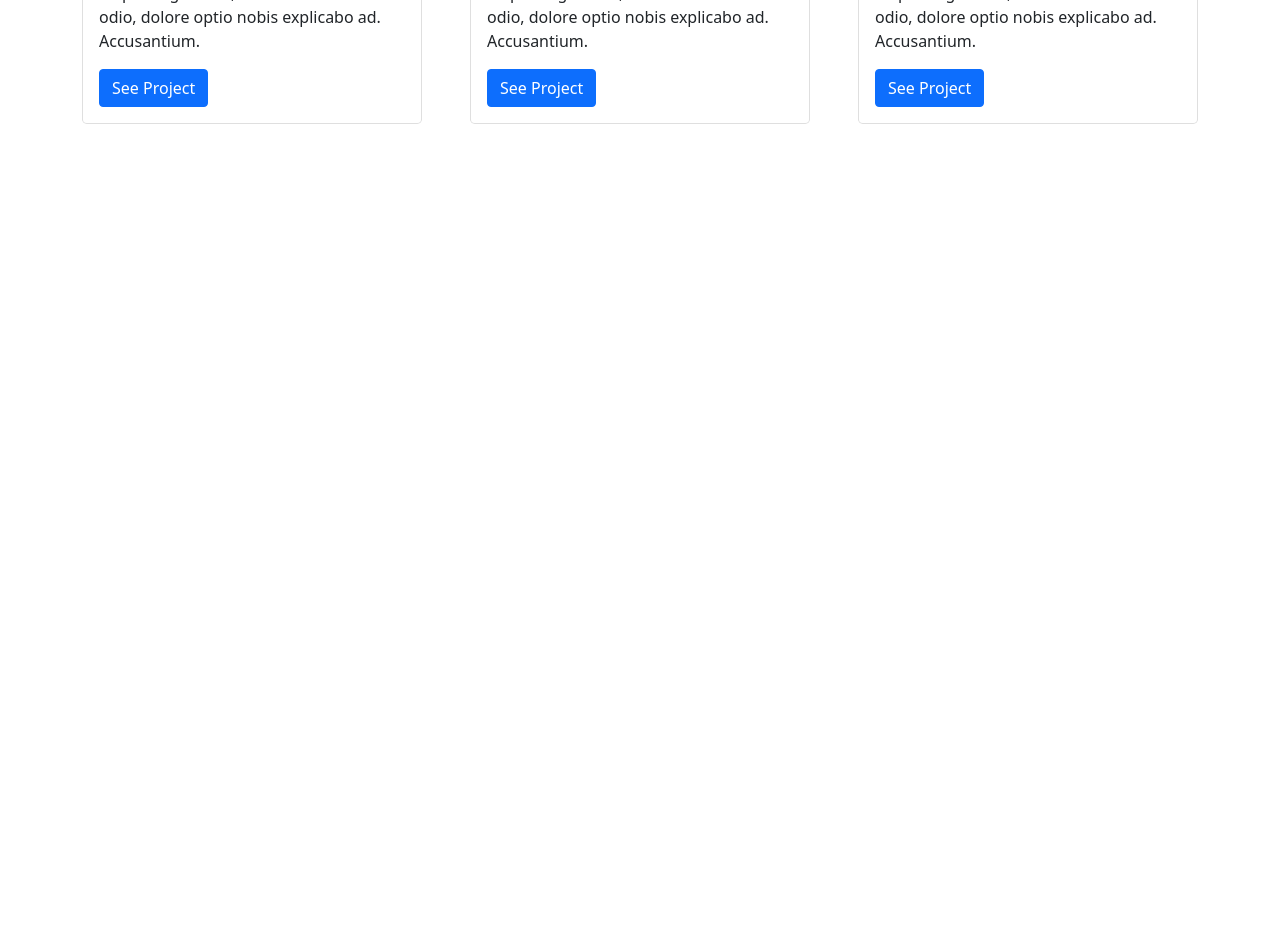
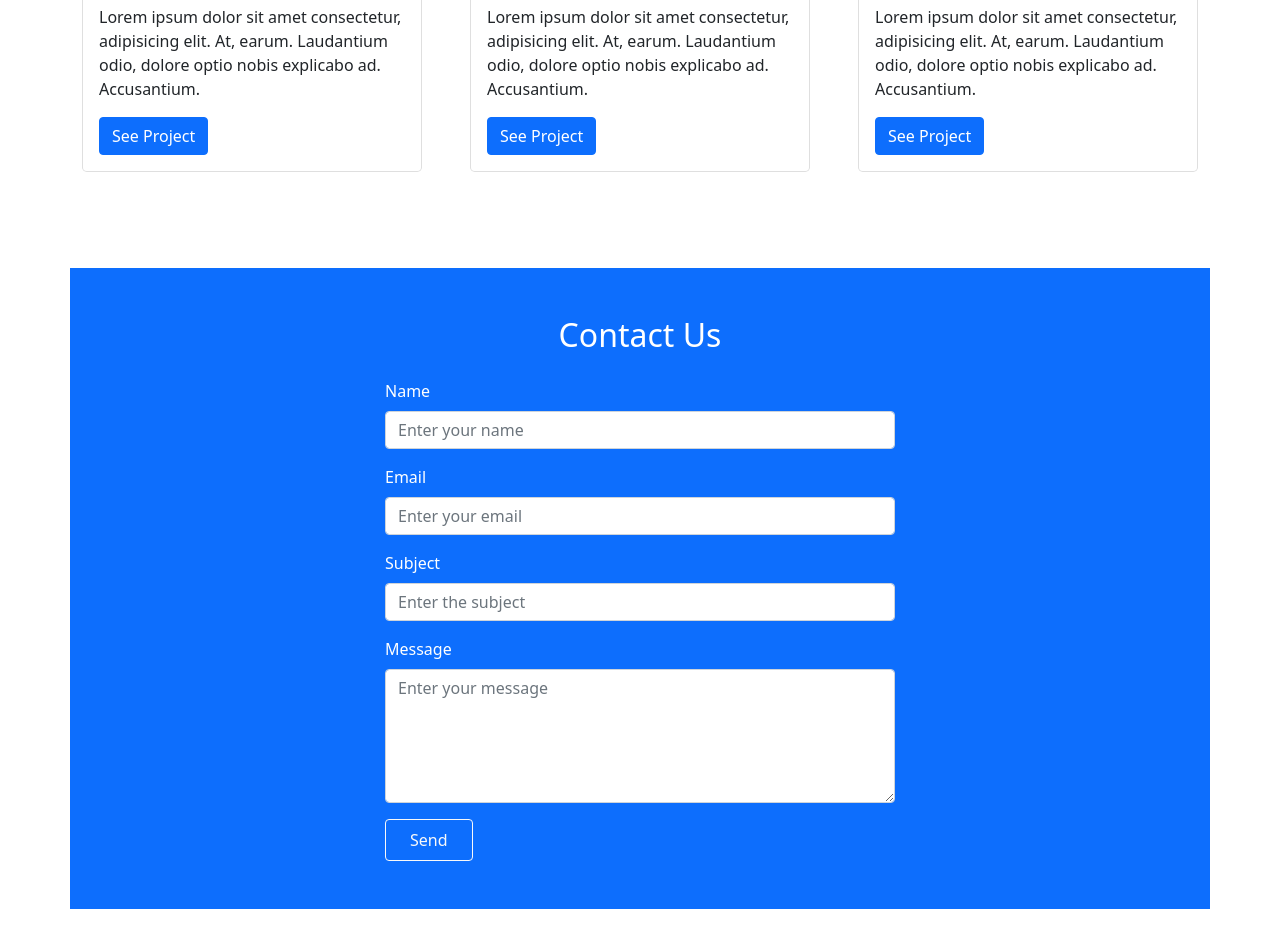
Before and after one commit to jubaer919/Pair-Programming-Bootstrap-Project, a website: page index.html in a window 1280 px wide. Shown: the part 911-1858 px from the top of the page. Before the commit the page ends 1035 px from the top, so only its background shows below. Drawn offline with nearby package versions, Linux system fonts and the light colour scheme.

Commit message:
add the contuct section

```diff
--- a/index.html
+++ b/index.html
@@ -41,7 +41,7 @@
     </nav>
     <!-- Works section-->
     <main class="main">
-      <section class="section-work">
+      <section class="section-work p-5">
         <div class="container mb-4">
           <div class="row gx-5 gy-5">
             <div class="col-sm col-md-4">
@@ -114,14 +114,8 @@
             </div>
           </div>
         </div>
-
-      </section>
-    </main>
-
-    <!-- Button trigger modal -->
-
-<!-- Modal -->
-<div class="modal fade" id="exampleModal" tabindex="-1" aria-labelledby="exampleModalLabel" aria-hidden="true">
+        <!-- Modal -->
+        <div class="modal fade" id="exampleModal" tabindex="-1" aria-labelledby="exampleModalLabel" aria-hidden="true">
   <div class="modal-dialog">
     <div class="modal-content">
       <div class="modal-header">
@@ -140,7 +134,41 @@
       </div>
     </div>
   </div>
-</div>
+          </div>
+      </section>
+
+      <!--contact-->
+      <section class="container my-5 bg-primary text-white p-5">
+        <h2 class="text-center mb-4">Contact Us</h2>
+        <div class="row justify-content-center">
+          <div class="col-md-6">
+            <form action="submit-form.php" method="POST">
+              <div class="mb-3">
+                <label for="name" class="form-label">Name</label>
+                <input type="text" class="form-control" id="name" name="name" placeholder="Enter your name" required>
+              </div>
+              <div class="mb-3">
+                <label for="email" class="form-label">Email</label>
+                <input type="email" class="form-control" id="email" name="email" placeholder="Enter your email" required>
+              </div>
+              <div class="mb-3">
+                <label for="subject" class="form-label">Subject</label>
+                <input type="text" class="form-control" id="subject" name="subject" placeholder="Enter the subject" required>
+              </div>
+              <div class="mb-3">
+                <label for="message" class="form-label">Message</label>
+                <textarea class="form-control" id="message" name="message" rows="5" placeholder="Enter your message" required></textarea>
+              </div>
+              <button type="submit" class="btn btn-primary btn-outline-light px-4 py-2">Send</button>
+            </form>
+          </div>
+        </div>
+      </section>
+
+    </main>
+
+
+
 
 
 
```
